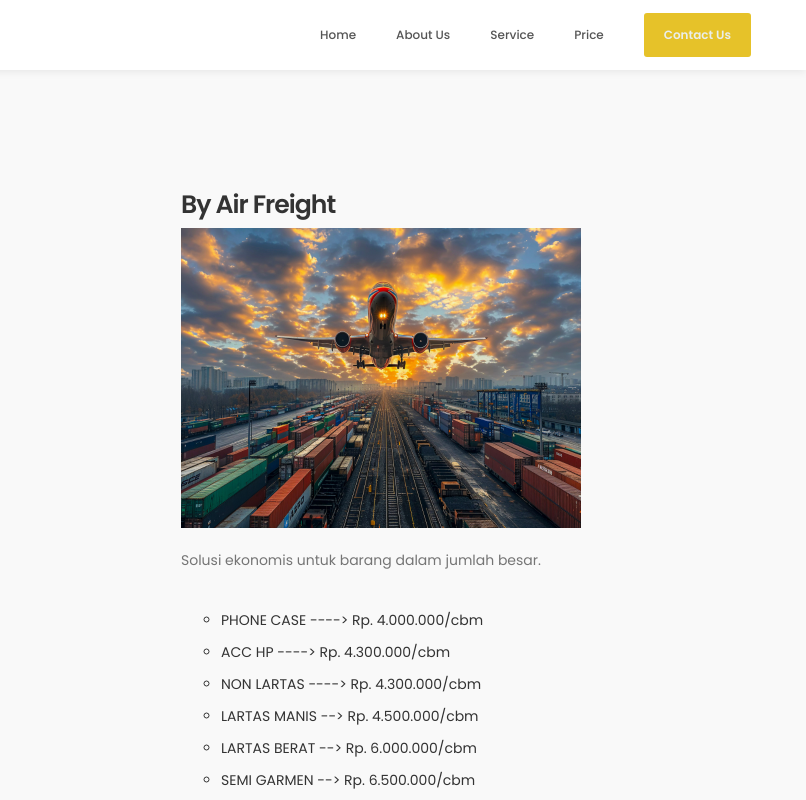
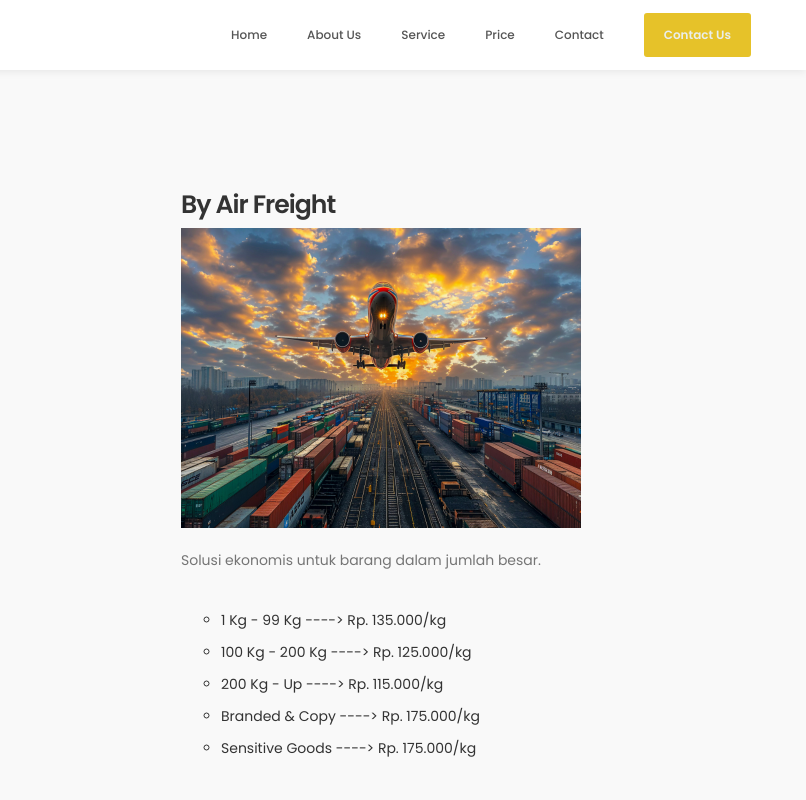
Before and after one commit to muhamademiralfani/artomoro, a plain HTML site: page price.html in a window 1280 px wide. Shown: the top 800 px of the page, 474-1280 px from the left. Drawn offline with nearby package versions, Linux system fonts and the light colour scheme; a script that the page names is missing.

Commit message:
Mengedit Price

```diff
--- a/price.html
+++ b/price.html
@@ -66,7 +66,8 @@ http://www.tooplate.com/view/2098-health
            <li><a href="index.html#about" class="smoothScroll">About Us</a></li>
            <li><a href="index.html#service" class="smoothScroll">Service</a></li>
            <li><a href="index.html#news" class="smoothScroll">Price</a></li>
-           <li class="appointment-btn"><a href="index.html#appointment">Contact Us</a></li>
+           <li><a href="index.html#appointment" class="smoothScroll">Contact</a></li>
+           <li class="appointment-btn"><a href="#appointment">Contact Us</a></li>
          </ul>
        </div>
      </div>
@@ -111,13 +112,11 @@ http://www.tooplate.com/view/2098-health
               </p>
 
               <ul>
-                <li><span>PHONE CASE ----> Rp. 4.000.000/cbm</span></li>
-                <li><span>ACC HP ----> Rp. 4.300.000/cbm</span></li>
-                <li><span>NON LARTAS ----> Rp. 4.300.000/cbm</span></li>
-                <li><span>LARTAS MANIS --> Rp. 4.500.000/cbm</span></li>
-                <li><span>LARTAS BERAT --> Rp. 6.000.000/cbm</span</li>
-                <li><span>SEMI GARMEN --> Rp. 6.500.000/cbm</span></li>
-                <li><span>HOT ITEM --> Rp. 6.500.000/cbm</span></li>
+                <li><span>1 Kg - 99 Kg ----> Rp. 135.000/kg</span></li>
+                <li><span>100 Kg - 200 Kg ----> Rp. 125.000/kg</span></li>
+                <li><span>200 Kg - Up ----> Rp. 115.000/kg</span></li>
+                <li><span>Branded & Copy ----> Rp. 175.000/kg</span></li>
+                <li><span>Sensitive Goods ----> Rp. 175.000/kg</span</li>
               </ul>
             </div>
           </div>
```
